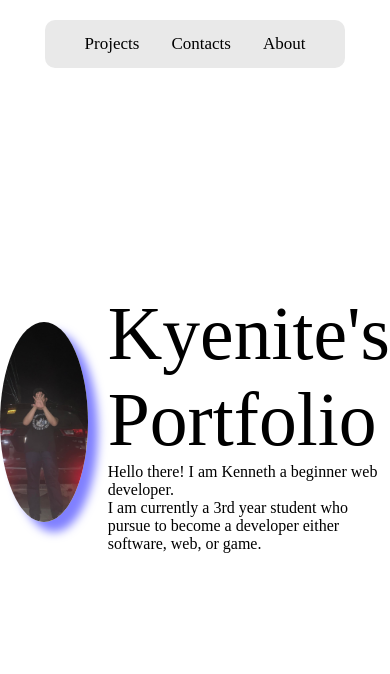
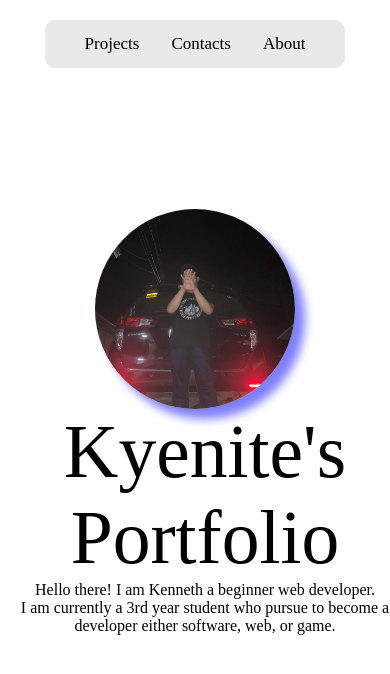
Before and after one commit to Kyenite/my-portfolio, a plain HTML site: page index.html in a window 390 px wide. Drawn offline with Linux system fonts and the light colour scheme.

Commit message:
Second Stage (2.1)
In this code, I make the website a little more responsive to Phone, Tablet, and Computer.

```diff
--- a/styles.css
+++ b/styles.css
@@ -73,3 +73,14 @@ body {
     padding-left: 20px;
     margin: 0;
 }
+
+@media screen and (max-width: 800px) {
+    .container {
+        flex-direction: column;
+        text-align: center;
+    }
+    .container p {
+        margin: auto;
+        padding: auto;
+    }
+}
```
